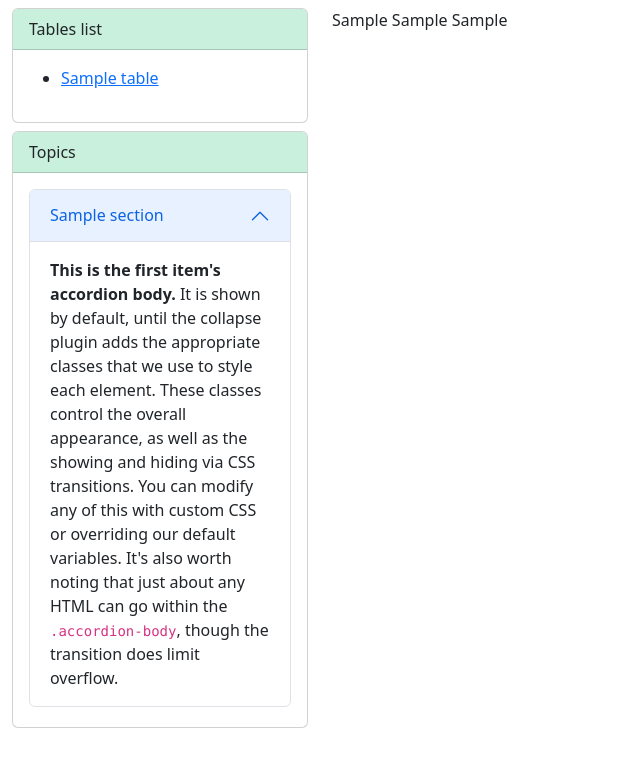
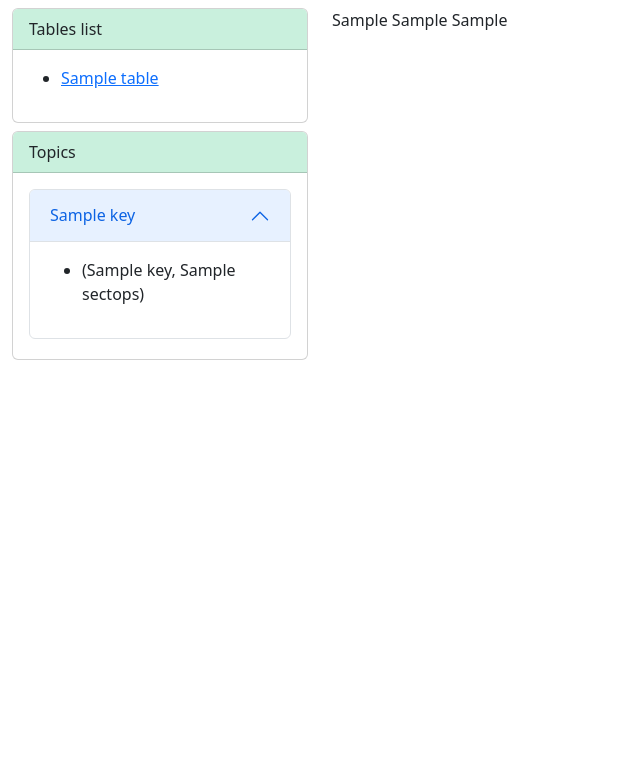
Before and after one commit to mdsafeeuddin/django_psql, a Django app: template sql/templates/sql/index.html in a window 1280 px wide. Shown: the top 767 px of the page, without its empty margins (0-640 px from the left). Run offline with Django 4.2, Linux system fonts and the light colour scheme; tables that the repository leaves empty hold one stand-in row (values such as "Sample post"); the template is opened without the code that fills it: values that come from a table or form of the project are taken from there, most other values are stand-ins (such as "Sample title", 1, 10 or a date in 2020).

Commit message:
navigation for sections and topics.

```diff
--- a/requirements.txt
+++ b/requirements.txt
@@ -1,2 +1,4 @@
 Django>=4.0
 psycopg2>=2.8
+pandas
+jinja2
--- a/sql/models.py
+++ b/sql/models.py
@@ -83,6 +83,7 @@ class Section(models.Model):
 
   class Meta:
     db_table = 'sections'
+    ordering = ['created']
 
 class Topic(models.Model):
   section = models.ForeignKey(Section, on_delete = models.CASCADE)
@@ -96,6 +97,7 @@ class Topic(models.Model):
 
   class Meta:
     db_table = 'topics'
+    ordering = ['created']
 
 class Query(models.Model):
   topic = models.ForeignKey(Topic, on_delete = models.CASCADE)
@@ -106,6 +108,7 @@ class Query(models.Model):
 
   class Meta:
     db_table = 'queries'
+    ordering = ['created']
 
   def __str__(self) -> str:
     return self.query_text
--- a/sql/templates/sql/index.html
+++ b/sql/templates/sql/index.html
@@ -29,26 +29,30 @@
           Topics
         </div>
         <div class="card-body">
-          {% if sections_list %}
-          {% for section in sections_list %}
+          {% if sectops %}
+          {% for key, values in sectops.items %}
           <div class="accordion mb-1" id="accordionExample">
             <div class="accordion-item">
-              <h2 class="accordion-header" id="{{section.id}}">
+              <h2 class="accordion-header" id="{{forloop.counter}}">
                 <button class="accordion-button"
                         type="button"
                         data-bs-toggle="collapse"
-                        data-bs-target="#{{section.section_title|cut:" "}}"
+                        data-bs-target="#{{key|cut:" "}}"
                         aria-expanded="true"
-                        aria-controls="{{section.section_title|cut:" "}}">
-                  {{section.section_title}}
+                        aria-controls="{{key|cut:" "}}">
+                  {{key}}
                 </button>
               </h2>
-              <div id="{{section.section_title|cut:" "}}"
+              <div id="{{key|cut:" "}}"
                    class="accordion-collapse collapse show"
-                   aria-labelledby="{{section.id}}"
+                   aria-labelledby="{{forloop.counter}}"
                    data-bs-parent="#accordionExample">
                 <div class="accordion-body">
-                  <strong>This is the first item's accordion body.</strong> It is shown by default, until the collapse plugin adds the appropriate classes that we use to style each element. These classes control the overall appearance, as well as the showing and hiding via CSS transitions. You can modify any of this with custom CSS or overriding our default variables. It's also worth noting that just about any HTML can go within the <code>.accordion-body</code>, though the transition does limit overflow.
+                  <ul>
+                    {% for value in values %}
+                    <li>{{value}}</li>
+                    {% endfor %}
+                  </ul>
                 </div>
               </div>
             </div>
```
Also changed, not shown: sql/admin.py (+6 -3 lines), sql/views.py (+17 -2 lines).
